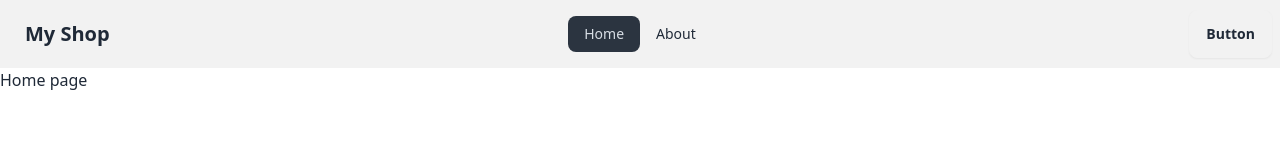
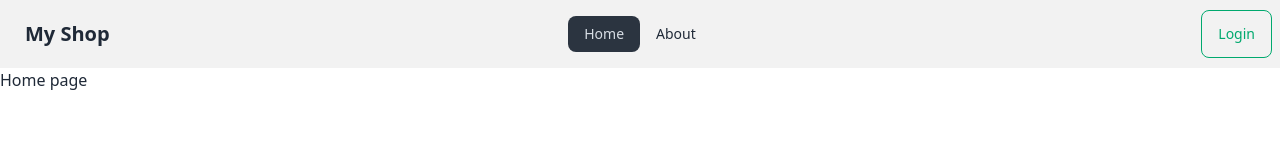
Before and after one commit to Jahid1987/job-task-ph, a React (Vite) app: page / in a window 1280 px wide. Shown: the top 160 px of the page. Built offline with nearby package versions, Linux system fonts and the light colour scheme; no server answers.

Commit message:
edit: navbar

```diff
--- a/src/components/Navbar.jsx
+++ b/src/components/Navbar.jsx
@@ -1,6 +1,15 @@
-import { NavLink } from "react-router-dom";
+import { Link, NavLink } from "react-router-dom";
+import { toast } from "react-toastify";
+import useAuth from "../hooks/useAuth";
+import PrimaryButton from "./PrimaryButton";
 
 const Navbar = () => {
+  const { user, logOutUser } = useAuth();
+
+  async function handleLogOut() {
+    await logOutUser();
+    toast.success("Logout successfully");
+  }
   const navLinks = (
     <>
       <li>
@@ -44,7 +53,34 @@ const Navbar = () => {
         <ul className="menu menu-horizontal px-1">{navLinks}</ul>
       </div>
       <div className="navbar-end">
-        <a className="btn">Button</a>
+        {user ? (
+          <div className="dropdown dropdown-end">
+            <div
+              tabIndex={0}
+              role="button"
+              className="btn btn-ghost btn-circle avatar"
+            >
+              <div className="w-10 rounded-full">
+                <img alt="Tailwind CSS Navbar component" src={user?.photoURL} />
+              </div>
+            </div>
+            <ul
+              tabIndex={0}
+              className="menu menu-sm dropdown-content mt-3 z-[1] p-2 shadow bg-base-100 text-black rounded-box w-52 space-y-3"
+            >
+              <li>
+                <a>{user?.displayName}</a>
+              </li>
+              <li>
+                <a onClick={handleLogOut}>Logout</a>
+              </li>
+            </ul>
+          </div>
+        ) : (
+          <Link to="/login">
+            <PrimaryButton name="Login" />
+          </Link>
+        )}
       </div>
     </nav>
   );
--- /dev/null
+++ b/src/components/PrimaryButton.jsx
@@ -0,0 +1,9 @@
+const PrimaryButton = ({ name }) => {
+  return (
+    <button className="btn btn-sm md:btn-md  btn-outline btn-success font-light">
+      {name}
+    </button>
+  );
+};
+
+export default PrimaryButton;
--- a/src/pages/auth/login.jsx
+++ b/src/pages/auth/login.jsx
@@ -23,7 +23,6 @@ const Login = () => {
   // sign in registered user
   async function handleSignIn(data) {
     try {
-      console.log("ok");
       setisCreating(true);
       await signInUser(data.email, data.password);
       setisCreating(false);
```
